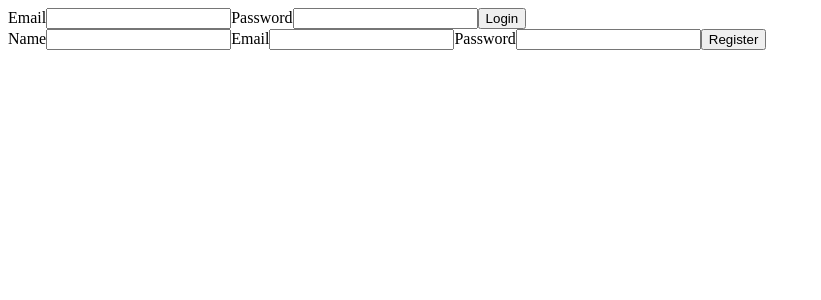
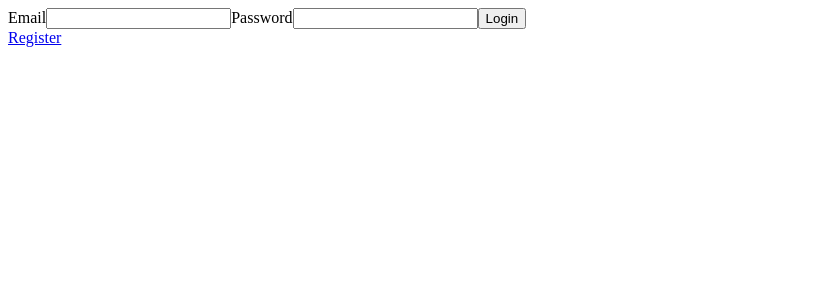
Before and after one commit to Build-Week-Med-Cabinet-6/front-end, a React (Create React App) app: page / in a window 1280 px wide. Shown: the top 300 px of the page, without its empty margins (0-821 px from the left). Built offline with nearby package versions, Linux system fonts and the light colour scheme.

Commit message:
setup routes for the Login and register components

```diff
--- a/package.json
+++ b/package.json
@@ -8,6 +8,7 @@
     "@testing-library/user-event": "^7.2.1",
     "react": "^16.13.1",
     "react-dom": "^16.13.1",
+    "react-router-dom": "^5.1.2",
     "react-scripts": "3.4.1"
   },
   "scripts": {
--- a/src/components/App.jsx
+++ b/src/components/App.jsx
@@ -1,4 +1,7 @@
 import React, {useState} from 'react';
+import { Switch, Route, Link } from 'react-router-dom';
+
+// Components
 import { Login, Register } from './AuthForms.component';
 
 function App() {
@@ -26,8 +29,24 @@ function App() {
 
   return (
     <div className="App">
-      <Login onInputChange={onInputChange} onFormSubmit={onFormSubmit} formValues={formValues}/>
-      <Register onInputChange={onInputChange} onFormSubmit={onFormSubmit} formValues={formValues}/>
+      <Switch>
+        <Route path="/register">
+          <Register
+            onInputChange={onInputChange}
+            onFormSubmit={onFormSubmit}
+            formValues={formValues}
+          />
+          <Link to="/">Login</Link> {/* This link is for testing the Routes */}
+        </Route>
+        <Route path="/">
+          <Login
+            onInputChange={onInputChange}
+            onFormSubmit={onFormSubmit}
+            formValues={formValues}
+          />
+          <Link to="/register">Register</Link>
+        </Route>
+      </Switch>
     </div>
   );
 }
--- a/src/index.js
+++ b/src/index.js
@@ -1,10 +1,13 @@
 import React from 'react';
 import ReactDOM from 'react-dom';
 import App from './components/App';
+import { BrowserRouter as Router } from 'react-router-dom';
 
 ReactDOM.render(
   <React.StrictMode>
-    <App />
+    <Router>
+      <App />
+    </Router>
   </React.StrictMode>,
   document.getElementById('root')
 );
```
Also changed, not shown: 1 other file (tests, documents, lock files or other folders).
